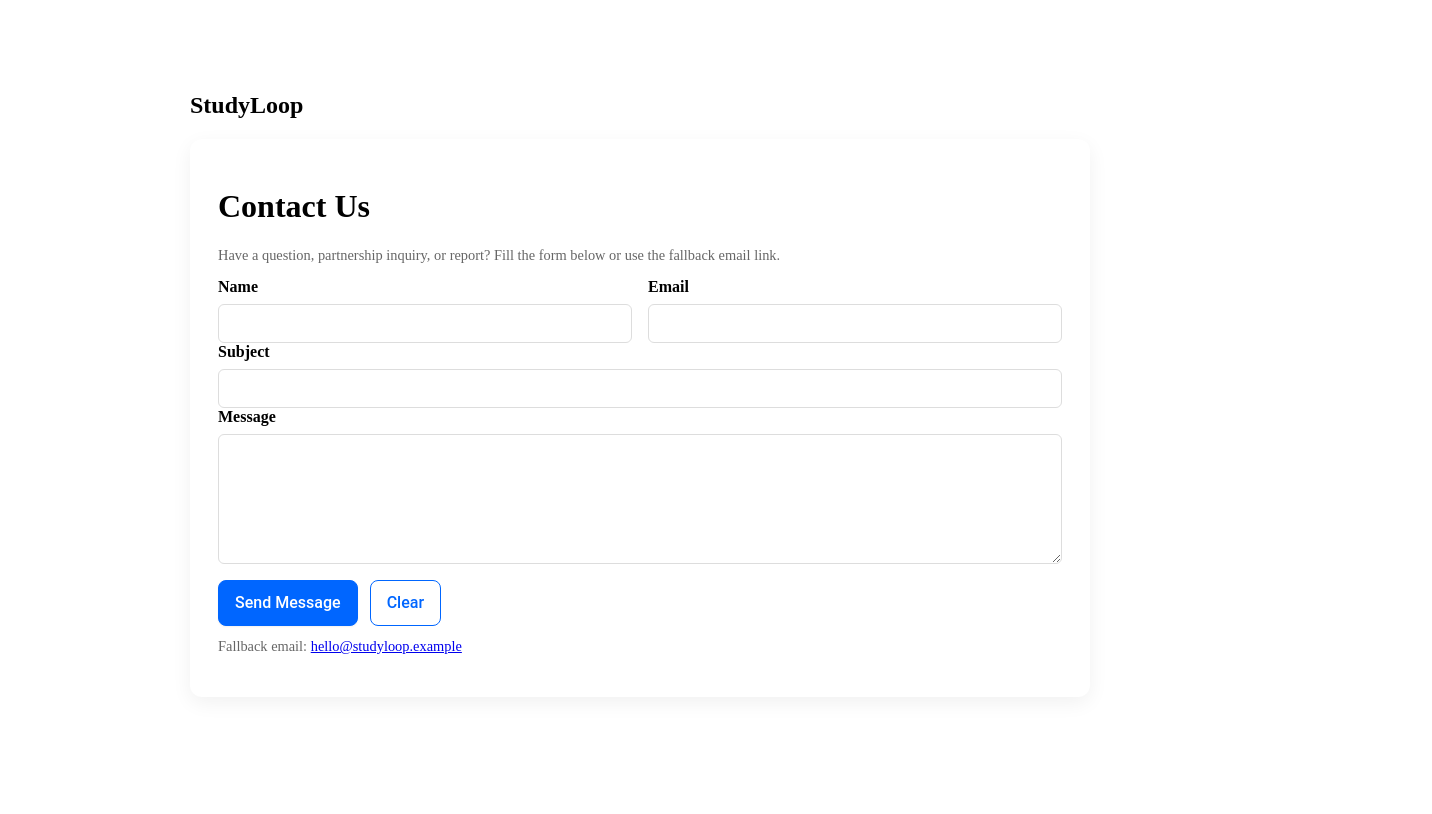
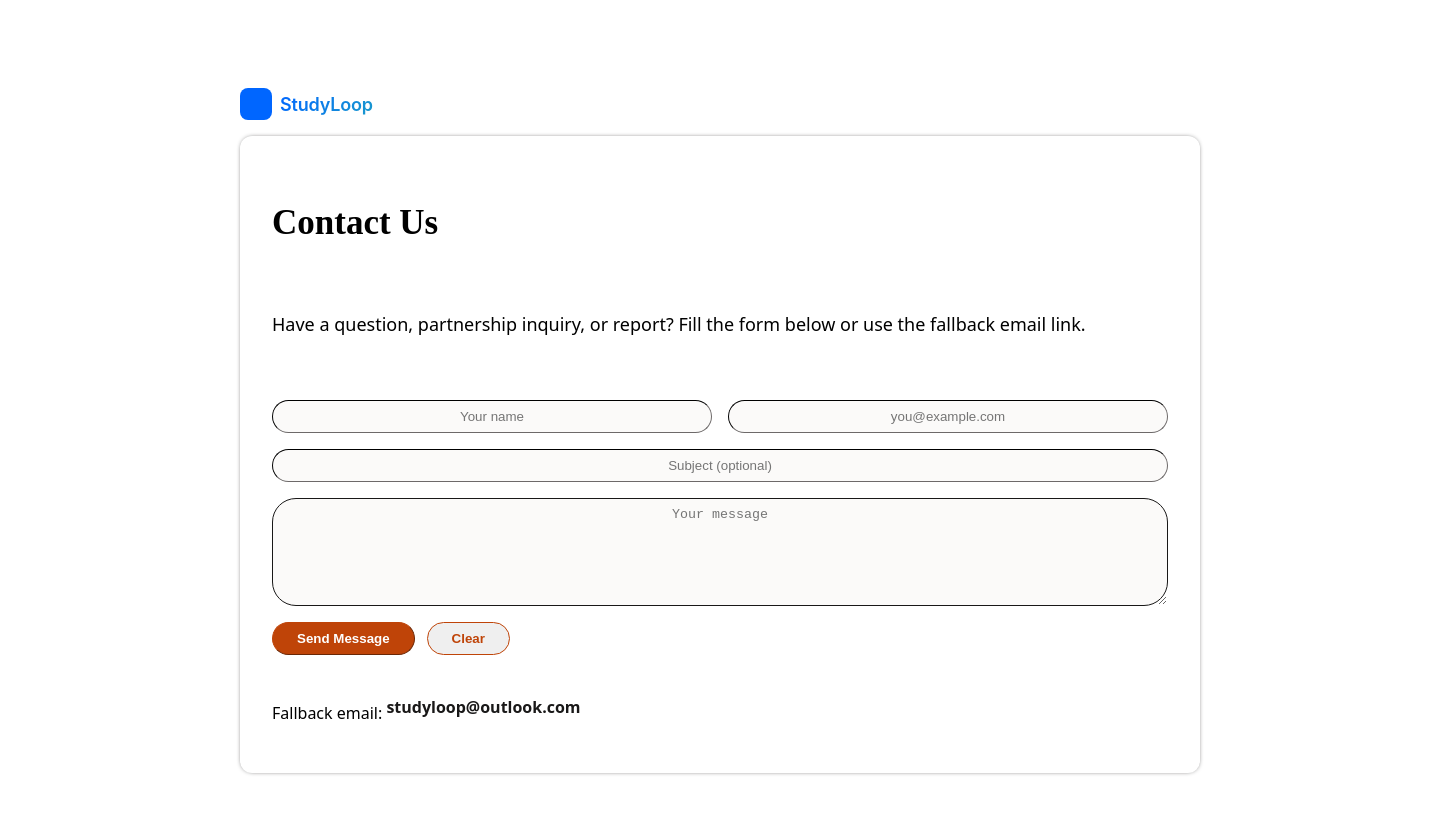
Before and after one commit to Hyperoperation/studyloop.github.io, a React app: page contact.html in a window 1280 px wide. Shown: the whole page, 1432 px wide, since content can reach past the window. Built offline with nearby package versions, Linux system fonts and the light colour scheme.

Commit message:
Fix Contact Us Style

```diff
--- a/contact.html
+++ b/contact.html
@@ -19,50 +19,34 @@
     </style>
   </head>
   <body>
-    <div class="contact-container">
-      <a href="./index.html" style="text-decoration:none;color:inherit"><h2>StudyLoop</h2></a>
+    <main class="thq-section-padding">
+      <div class="thq-section-max-width" style="width:100%;max-width:960px;margin:0 auto;">
+        <a href="./index.html" class="navigation__logo" style="margin-bottom:16px;display:inline-flex;align-items:center;gap:8px;text-decoration:none;color:inherit;">
+          <div class="navigation__logo-symbol" style="width:32px;height:32px;background:var(--color-primary);border-radius:8px"></div>
+          <span class="navigation__logo-text">StudyLoop</span>
+        </a>
 
-      <div class="contact-card">
-        <h1>Contact Us</h1>
-        <p class="contact-note">Have a question, partnership inquiry, or report? Fill the form below or use the fallback email link.</p>
+        <section class="thq-card thq-box-shadow" style="padding:32px;border-radius:var(--border-radius-lg);background:var(--color-surface);">
+          <h2 class="thq-heading-2">Contact Us</h2>
+          <p class="thq-body-large" style="margin-top:8px;">Have a question, partnership inquiry, or report? Fill the form below or use the fallback email link.</p>
 
-        <form id="contact-form" class="contact-form" method="POST" action="https://formspree.io/f/xjkldwbl">
-          <div class="contact-row">
-            <div class="contact-field">
-              <label for="name">Name</label>
-              <input id="name" name="name" type="text" required />
+          <form id="contact-form" class="thq-grid-auto-300" method="POST" action="https://formspree.io/f/xjkldwbl" style="margin-top:20px;gap:16px;">
+            <input id="name" name="name" type="text" placeholder="Your name" required class="thq-input" />
+            <input id="email" name="email" type="email" placeholder="you@example.com" required class="thq-input" />
+            <input id="subject" name="subject" type="text" placeholder="Subject (optional)" class="thq-input" style="grid-column:1/ -1;" />
+            <textarea id="message" name="message" rows="6" placeholder="Your message" required class="thq-input" style="grid-column:1/ -1;"></textarea>
+
+            <div style="grid-column:1/ -1;display:flex;gap:12px;align-items:center;">
+              <button type="submit" class="thq-button-filled">Send Message</button>
+              <button type="button" id="clear-btn" class="thq-button-outline">Clear</button>
+              <div id="form-status" aria-live="polite" style="margin-left:8px;color:var(--color-on-surface-secondary)"></div>
             </div>
-            <div class="contact-field">
-              <label for="email">Email</label>
-              <input id="email" name="email" type="email" required />
-            </div>
-          </div>
+          </form>
 
-          <div class="contact-row">
-            <div class="contact-field" style="flex:1 1 100%">
-              <label for="subject">Subject</label>
-              <input id="subject" name="subject" type="text" />
-            </div>
-          </div>
-
-          <div class="contact-row">
-            <div class="contact-field" style="flex:1 1 100%">
-              <label for="message">Message</label>
-              <textarea id="message" name="message" rows="6" required></textarea>
-            </div>
-          </div>
-
-          <div class="contact-actions">
-            <button type="submit" class="btn btn-primary">Send Message</button>
-            <button type="button" id="clear-btn" class="btn btn-outline">Clear</button>
-          </div>
-        </form>
-
-        <p class="contact-note">Fallback email: <a href="mailto:hello@studyloop.example">hello@studyloop.example</a></p>
-
-        <div id="form-status" aria-live="polite" style="margin-top:12px"></div>
+          <p class="thq-body-small" style="margin-top:16px">Fallback email: <a href="mailto:studyloop@outlook.com" class="thq-link">studyloop@outlook.com</a></p>
+        </section>
       </div>
-    </div>
+    </main>
 
     <script>
       (function(){
```
